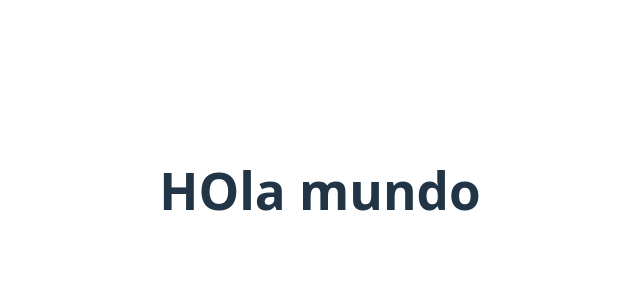
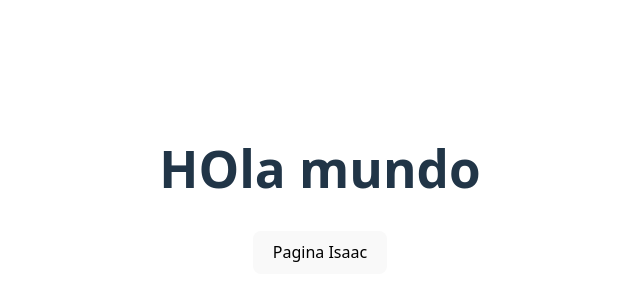
Before and after one commit to Is44c2005/Practica1, a React (Vite) app in the folder practica1/: page / in a window 1280 px wide. Shown: the part 210-510 px from the top of the page, without its empty margins (320-960 px from the left). Built offline with nearby package versions, Linux system fonts and the light colour scheme.

Commit message:
primer commit

```diff
--- a/practica1/src/App.tsx
+++ b/practica1/src/App.tsx
@@ -8,9 +8,12 @@ function App() {
 
   return (
     <>
-     <h1>
+      <h1>
         HOla mundo
       </h1>
+      <button>
+        Pagina Isaac
+      </button>
     </>
   )
 }
```
Also changed, not shown: practica1/src/screens/Isaac.tsx (added), practica1/src/screens/css/Isaac.css (added).
